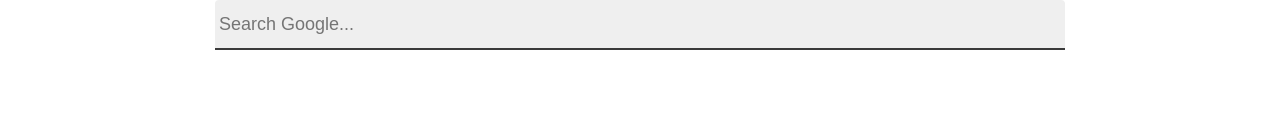
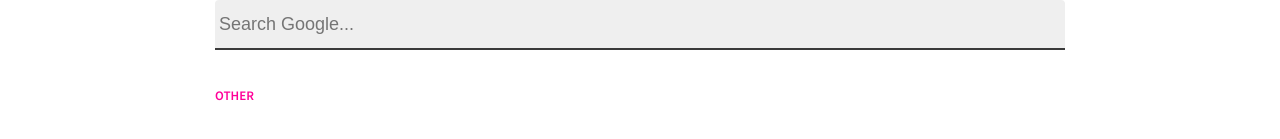
Before and after one commit to adhamu/startpage, a React app: page / in a window 1280 px wide. Shown: the part 253-392 px from the top of the page. Built offline with nearby package versions, Linux system fonts and the light colour scheme.

Commit message:
Categories seem to work and display correctly

```diff
--- a/src/components/Bookmarks.tsx
+++ b/src/components/Bookmarks.tsx
@@ -2,17 +2,40 @@ import * as React from 'react'
 import styled from '@emotion/styled'
 
 import { SettingsContext } from '@context/SettingsProvider'
-import { BookmarkLink } from '@global/types'
+import { BookmarkLink, BookmarkLinks } from '@global/types'
 import Bookmark from './Bookmark'
 
 const Bookmarks = styled.div`
+  margin-top: 2em;
+`
+
+const Categories = styled.div`
+  margin-top: 1.5em;
   display: grid;
-  align-items: center;
-  grid-template-columns: repeat(auto-fill, 180px);
-  margin-top: 3em;
-  grid-gap: 0.2em;
-  justify-content: space-between;
+  grid-template-columns: 100px repeat(auto-fit, minmax(150px, 1fr));
 `
+
+const CategoryLabel = styled.div`
+  text-transform: uppercase;
+  font-weight: 700;
+  font-size: 13px;
+  color: ${props => props.theme.colors.highlight};
+`
+
+const Links = styled.div`
+  display: grid;
+  grid-template-columns: repeat(auto-fill, minmax(170px, 1fr));
+  grid-gap: 0.5em;
+`
+
+const getUniqueCategories = (bookmarks: BookmarkLinks) => [
+  ...new Set(
+    bookmarks
+      ?.map(bookmark => bookmark.category)
+      .filter(Boolean)
+      .sort()
+  ),
+]
 
 export default (): JSX.Element => {
   const {
@@ -21,13 +44,34 @@ export default (): JSX.Element => {
 
   return (
     <Bookmarks>
+      {getUniqueCategories(bookmarks).map((category, key) => (
+        <Categories key={key}>
+          <CategoryLabel>{category}</CategoryLabel>
+          <Links>
             {bookmarks
-        ?.sort((a: BookmarkLink, b: BookmarkLink) =>
+              ?.filter((f: BookmarkLink) => f.category === category)
+              .sort((a: BookmarkLink, b: BookmarkLink) =>
                 a.label.localeCompare(b.label)
               )
               .map((bookmark: BookmarkLink, key: number) => (
                 <Bookmark key={key} bookmark={bookmark} />
               ))}
+          </Links>
+        </Categories>
+      ))}
+      <Categories>
+        <CategoryLabel>Other</CategoryLabel>
+        <Links>
+          {bookmarks
+            ?.filter((f: BookmarkLink) => !f.category)
+            .sort((a: BookmarkLink, b: BookmarkLink) =>
+              a.label.localeCompare(b.label)
+            )
+            .map((bookmark: BookmarkLink, key: number) => (
+              <Bookmark key={key} bookmark={bookmark} />
+            ))}
+        </Links>
+      </Categories>
     </Bookmarks>
   )
 }
--- a/src/components/Preferences/BookmarkRow.tsx
+++ b/src/components/Preferences/BookmarkRow.tsx
@@ -10,7 +10,7 @@ import Button from '@preferences/Button'
 const BookmarkRow = styled.div`
   display: grid;
   align-items: center;
-  grid-template-columns: 1fr 2fr 100px;
+  grid-template-columns: 1fr 1fr 1fr 100px;
   margin-bottom: 0.5em;
   grid-gap: 0.5em;
   justify-content: space-between;
@@ -23,6 +23,7 @@ type Props = {
 export default ({ bookmark }: Props): JSX.Element => {
   const [label, setLabel] = React.useState(bookmark?.label ?? '')
   const [url, setUrl] = React.useState(bookmark?.url ?? '')
+  const [category, setCategory] = React.useState(bookmark?.category ?? '')
   const [mode, setMode] = React.useState('remove')
 
   const {
@@ -33,7 +34,12 @@ export default ({ bookmark }: Props): JSX.Element => {
   const determineMode = () => {
     if (!bookmark) {
       setMode('add')
-    } else if (bookmark?.label !== label || bookmark?.url !== url) {
+    } else if (
+      bookmark?.label !== label ||
+      bookmark?.url !== url ||
+      (bookmark?.category && bookmark?.category !== category) ||
+      (!bookmark?.category && category !== '')
+    ) {
       setMode('update')
     } else {
       setMode('remove')
@@ -56,7 +62,7 @@ export default ({ bookmark }: Props): JSX.Element => {
   const addBookmark = async () => {
     if (label && url && !isExists()) {
       const icon = await getFavicon(url)
-      const newBookmark = { id: Date.now(), label, url, icon }
+      const newBookmark = { id: Date.now(), label, url, icon, category }
 
       if (bookmarks !== undefined) {
         setSetting('bookmarks', [...bookmarks, newBookmark])
@@ -66,6 +72,7 @@ export default ({ bookmark }: Props): JSX.Element => {
 
       setLabel('')
       setUrl('')
+      setCategory('')
     }
   }
 
@@ -91,7 +98,7 @@ export default ({ bookmark }: Props): JSX.Element => {
   const updateBookmark = () => {
     const b = bookmarks
     const i = bookmarks.findIndex((c: BookmarkLink) => c.id === bookmark.id)
-    b[i] = { ...b[i], label, url }
+    b[i] = { ...b[i], label, url, category }
 
     setSetting('bookmarks', b)
     setMode('remove')
@@ -123,7 +130,7 @@ export default ({ bookmark }: Props): JSX.Element => {
 
   React.useEffect(() => {
     determineMode()
-  }, [url, label])
+  }, [url, label, category])
 
   return (
     <BookmarkRow>
@@ -137,6 +144,12 @@ export default ({ bookmark }: Props): JSX.Element => {
         placeholder="https://www.google.com"
         value={url}
         onChange={e => setUrl(e.target.value)}
+        onKeyDown={e => onEnter(e)}
+      />
+      <TextInput
+        placeholder="Enter a category name"
+        value={category}
+        onChange={e => setCategory(e.target.value)}
         onKeyDown={e => onEnter(e)}
       />
       {mode === 'update' && (
--- a/src/types.ts
+++ b/src/types.ts
@@ -9,6 +9,7 @@ export type BookmarkLink = {
   label: string
   url: string
   icon?: string
+  category?: string
 }
 
 export type BookmarkLinks = BookmarkLink[]
--- a/tsconfig.json
+++ b/tsconfig.json
@@ -2,6 +2,7 @@
   "compilerOptions": {
     "module": "esnext",
     "target": "es5",
+    "downlevelIteration": true,
     "moduleResolution": "node",
     "sourceMap": false,
     "outDir": "./dist/",
@@ -15,7 +16,7 @@
       "@hooks/*": ["src/hooks/*"],
       "@icons/*": ["src/icons/*"],
       "@context/*": ["src/context/*"],
-      "@preferences/*": ["src/components/Preferences/*"],
+      "@preferences/*": ["src/components/Preferences/*"]
     }
   }
 }
```
Lines whose indentation alone changed are shown as unchanged.
